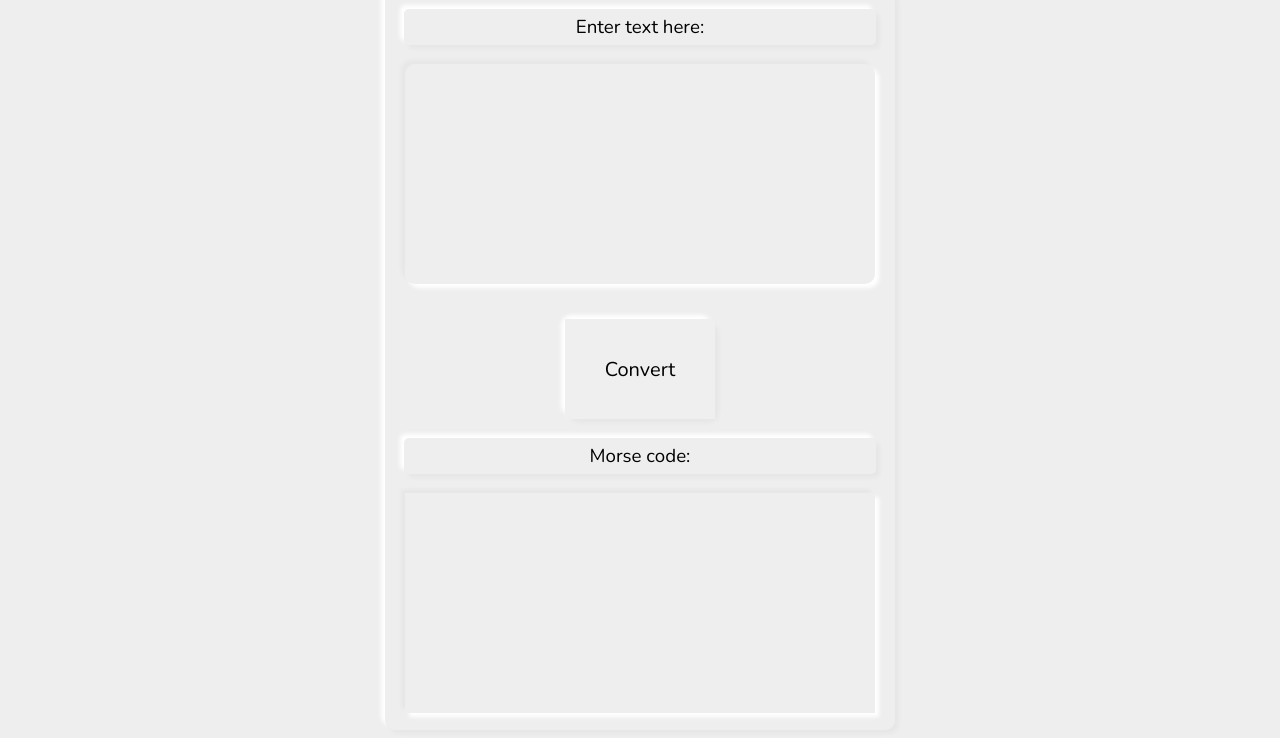
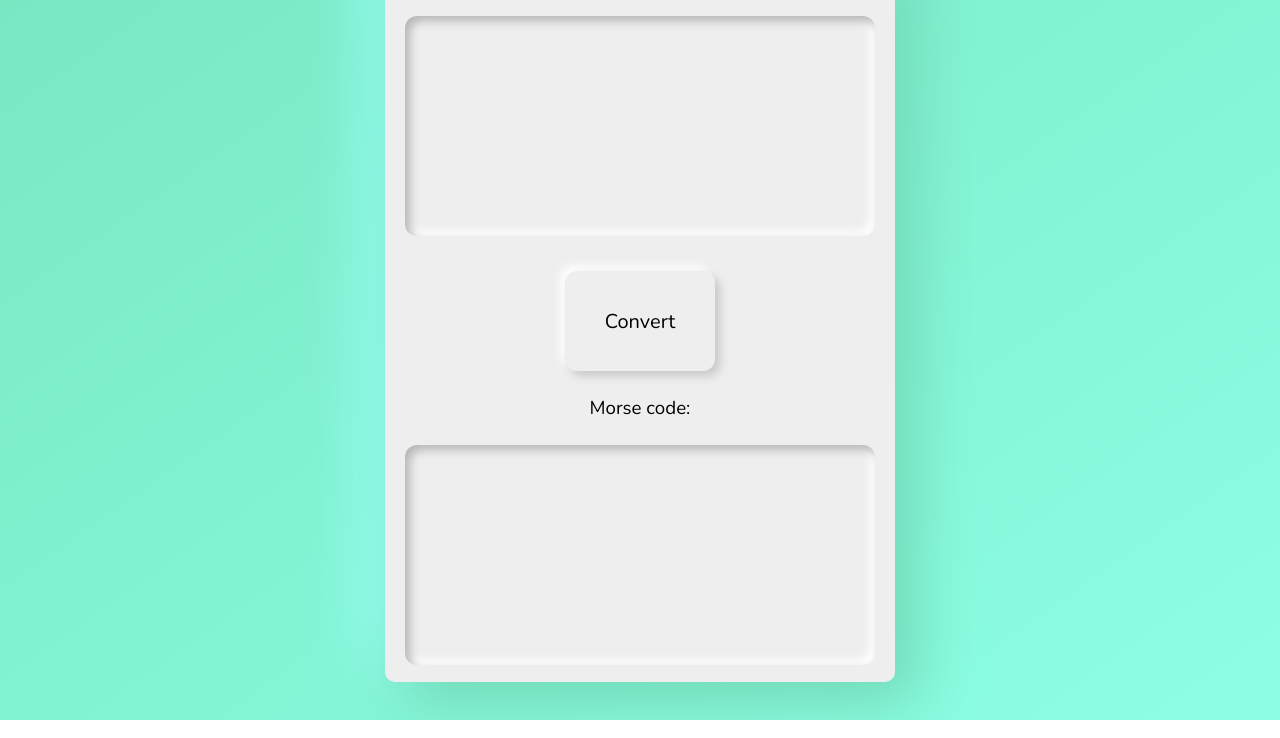
Before and after one commit to jackroy08/Morse-Code-Translator, a plain HTML site: page index.html in a window 1280 px wide. Shown: the part 96-834 px from the top of the page. Drawn offline with nearby package versions, Linux system fonts and the light colour scheme.

Commit message:
styling fixes - placed body vertically center of vh

```diff
--- a/index.html
+++ b/index.html
@@ -3,13 +3,13 @@
 <head>
     <meta charset="UTF-8">
     <meta name="viewport" content="width=device-width, initial-scale=1.0">
-    <title>Document</title>
+    <title>English to Morse </title>
     <link rel="stylesheet" type="text/css" href="styles.css">
     <link rel="stylesheet" href='https://fonts.googleapis.com/css?family=Nunito'>
 
 </head>
 <body>
-    <h1>English to morse code translator</h1>
+
 
 
     <div id="container">
--- a/main.js
+++ b/main.js
@@ -1,37 +1,20 @@
 
 let english = [ ' ','a','b','c','d','e','f','g','h','i','j','k','l','m','n','o','p','q','r','s','t','u','v','w','x','y','z', ];
-
 let morse = [   " ",". ___","___ . . .","___ . ___ .","___ . .",".",". . ___ .","___ ___ .",". . . .",". .",". ___ ___ ___","___ . ___",". ___ . .", "___ ___","___ .","___ ___ ___",". ___ ___ .","___ ___ . ___",". ___ .",". . .", "_",". . ___",". . . ___",". ___ ___","___ . . ___","___ . ___ ___","___ ___ . ." ];
 
-
-//jacks notes:
-//get initial value
-//convert text to lower case
- //new variable for translated text
-//depending on length of text, peform loop x times
-
-//if initial letters match the one in the array, add it to the new morse code
 function convertETM(){
-
     let initialtext = document.getElementById("initialtext").value;
-
     let newText="";
-
     newText=newText.toLowerCase()
-
     for (let value1=0; value1 < initialtext.length; value1++) {
-
         for (let value2=0; value2 < 37; value2++) {
 
-            if (initialtext[value1]==english[value2]) {  //check if letter exists within english array, s
-                newText += morse[value2];                //find equiv  morse value
+            if (initialtext[value1]==english[value2]) {
+                newText += morse[value2];
                 break;
             }
         }
     }
     document.getElementById("newText").innerHTML = newText;
 }
-
-
-
 document.getElementById("translateETM").addEventListener("click", () => convertETM() );
--- a/styles.scss
+++ b/styles.scss
@@ -1,5 +1,10 @@
 body{
-    background-color: #EEEEEE;
+    background: linear-gradient(145deg, #78e6c1, #8effe5);
+    display: flex;
+    flex-direction: column;
+    align-items: center;
+    justify-content: space-around;
+    height: 100vh;
 }
 
 h1{
@@ -16,8 +21,9 @@ h2{
 h3{
     font-family:'Nunito';
     padding:5px;
-    box-shadow: -4px -4px 4px 0 white, 4px 4px 4px 0 rgba(0, 0, 0, 0.03);
-    border-radius: 5px;
+    border-radius: 12px;
+    background: #EEEEEE;
+
     text-align: center;
     font-weight: 300;
 }
@@ -25,13 +31,18 @@ h3{
 #container{
     margin-left: auto;
     margin-right:auto;
+    margin-top: auto;
+    margin-bottom: auto;
     width:510px;
     height:740px;
     display: flex;
     flex-direction: column;
     align-items: center;
     border-radius: 10px;
-    box-shadow: -4px -4px 4px 0 white, 4px 4px 4px 0 rgba(0, 0, 0, 0.03);
+
+    background: #EEEEEE;
+    box-shadow:  20px 20px 60px #71d9b6,
+             -20px -20px 60px #99fff6;
 
 }
 
@@ -46,9 +57,11 @@ h3{
     font-family: 'Nunito';
 
     border:none;
-    border-radius: 10px;
-    box-shadow: -4px -4px 4px 0 rgba(0,0,0,.03),
-    4px 4px 4px 0  rgba(255,255,255,1);
+    border-radius: 12px;
+
+    background: #EEEEEE;
+    box-shadow: inset 5px 5px 10px #b7b7b7,
+            inset -5px -5px 10px #ffffff;
     &:focus{
         outline:0;
     }
@@ -63,8 +76,11 @@ h3{
 
     font-family: 'Nunito';
 
-    box-shadow: -4px -4px 4px 0 rgba(0,0,0,.03),
-    4px 4px 4px 0  rgba(255,255,255,1);
+    border-radius: 12px;
+
+    background: #EEEEEE;
+    box-shadow: inset 5px 5px 10px #b7b7b7,
+            inset -5px -5px 10px #ffffff;
 }
 
 #submitbtn{
@@ -76,8 +92,8 @@ h3{
     justify-content: center;
     align-items: center;
     border-style: none;
-   border-radius: 10px;
-    box-shadow: -4px -4px 4px 0 white, 4px 4px 4px 0 rgba(0, 0, 0, 0.03);
+    border-radius: 12px;
+    background: #EEEEEE;
 
 
 }
@@ -90,6 +106,11 @@ h3{
    border:none;
     font-size:20px;
     padding:10px;
+    background: #EEEEEE;
+    border-radius: 12px;
+    box-shadow:  5px 5px 10px #c8c8c8,
+             -5px -5px 10px #ffffff;
+
     &:focus{
         outline:0;
         border: none;
```
Also changed, not shown: styles.css. Lines whose indentation alone changed are shown as unchanged.
